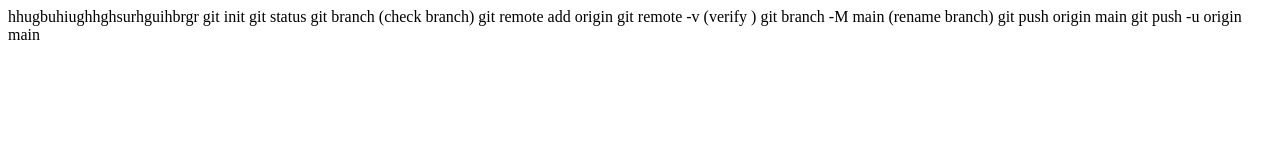
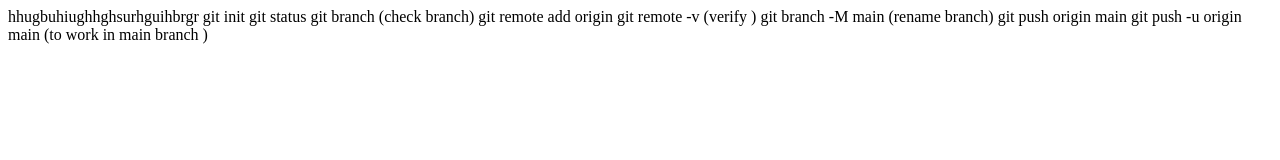
Before and after one commit to paritoshkhanwe30/localrepo, a plain HTML site: page index.html in a window 1280 px wide. Drawn offline with Linux system fonts and the light colour scheme.

Commit message:
new paraghraph

```diff
--- a/index.html
+++ b/index.html
@@ -7,6 +7,6 @@
     git remote -v (verify )
     git branch -M main (rename branch)
     git push origin main
-    git push -u origin main
+    git push -u origin main (to work in main branch )
 
 </P>
```
